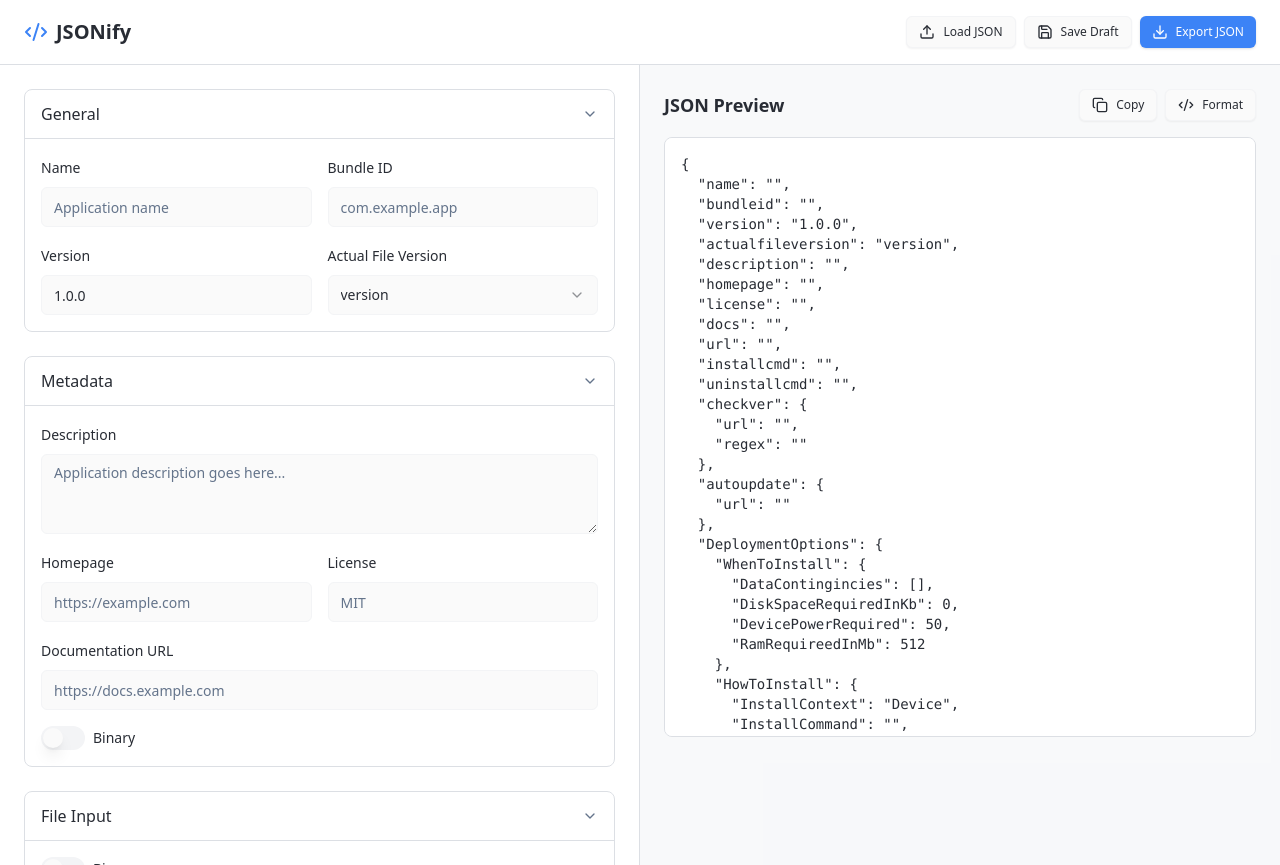
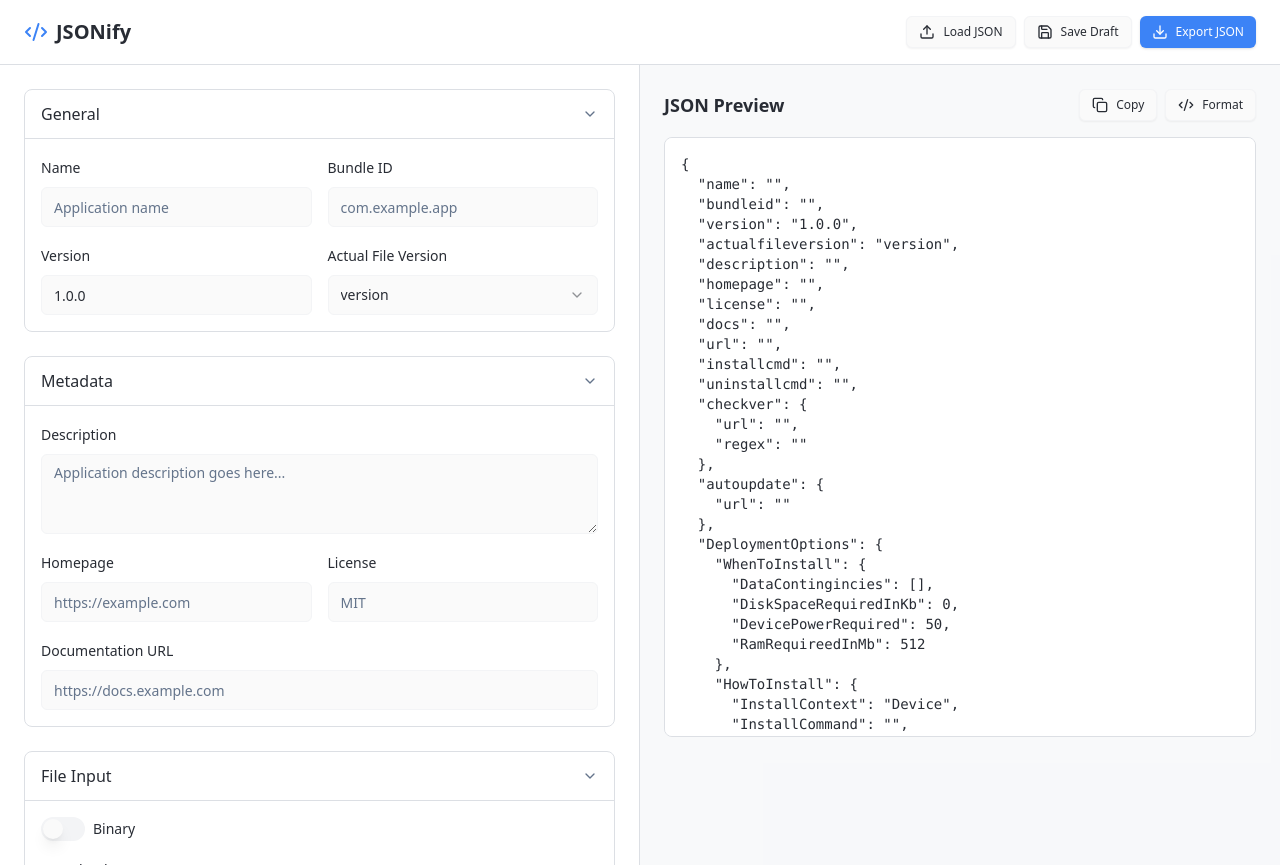
Before and after one commit to amanpunjwani/schema-driven-json, a React (Vite) app: page / in a window 1280 px wide. Built offline with nearby package versions, Linux system fonts and the light colour scheme.

Commit message:
Remove binary switch from metadata
Remove the binary switch and associated file input logic from the metadata section.

```diff
--- a/src/components/form/MetadataSection.tsx
+++ b/src/components/form/MetadataSection.tsx
@@ -5,14 +5,13 @@ import { FormSection } from './FormSection';
 import { Input } from '@/components/ui/input';
 import { Label } from '@/components/ui/label';
 import { Textarea } from '@/components/ui/textarea';
-import { Switch } from '@/components/ui/switch';
 
 interface MetadataSectionProps {
   form: UseFormReturn<JsonifyData>;
 }
 
 export function MetadataSection({ form }: MetadataSectionProps) {
-  const { register, setValue, watch, unregister, formState: { errors } } = form;
+  const { register, formState: { errors } } = form;
 
   return (
     <FormSection title="Metadata">
@@ -67,38 +66,6 @@ export function MetadataSection({ form }: MetadataSectionProps) {
             <p className="text-sm text-destructive">{errors.docs.message}</p>
           )}
         </div>
-
-        <div className="space-y-4 mt-6">
-          <div className="flex items-center space-x-2">
-            <Switch
-              id="metadata-binary"
-              checked={!!watch('file')}
-              onCheckedChange={(checked) => {
-                if (checked) {
-                  setValue('file', '');
-                } else {
-                  unregister('file');
-                }
-              }}
-            />
-            <Label htmlFor="metadata-binary">Binary</Label>
-          </div>
-
-          {watch('file') !== undefined && (
-            <div className="space-y-2">
-              <Label htmlFor="file">File Address</Label>
-              <Input
-                id="file"
-                placeholder="/path/to/file"
-                {...register('file')}
-                className={errors.file ? 'border-destructive' : ''}
-              />
-              {errors.file && (
-                <p className="text-sm text-destructive">{errors.file.message}</p>
-              )}
-            </div>
-          )}
-        </div>
       </div>
     </FormSection>
   );
```
